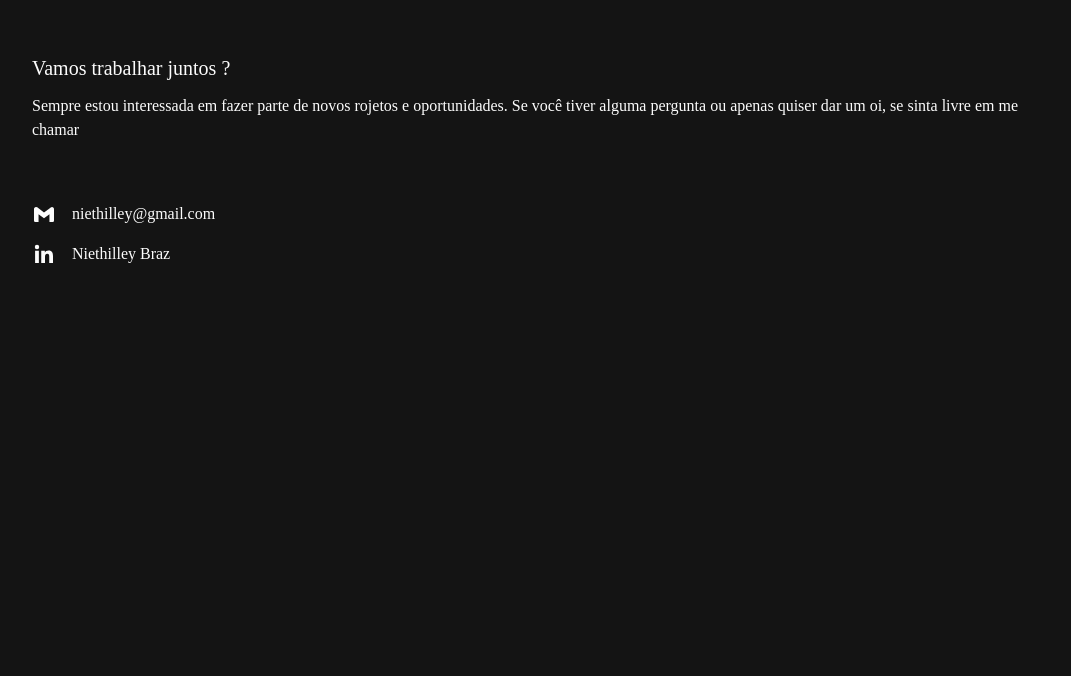
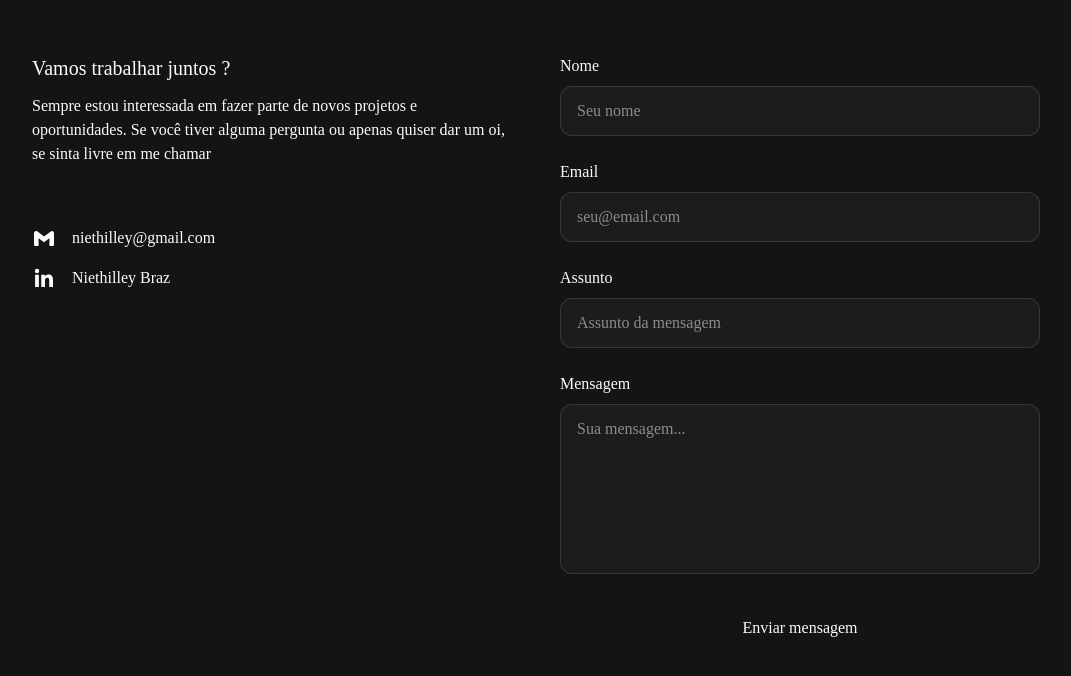
Before and after one commit to niethilleybrazz/portifolio, a React (Vite) app in the folder my-portifolio/: page / in a window 1280 px wide. Shown: the part 1872-2548 px from the top of the page, without its empty margins (104-1175 px from the left). Before the commit the page ends 2318 px from the top, so only its background shows below. Built offline with nearby package versions, Linux system fonts and the light colour scheme; the HTML template or start-up script is replaced by a standard one.

Commit message:
feat(components): implement responsive design and contact form

```diff
--- a/my-portifolio/src/components/Contact.jsx
+++ b/my-portifolio/src/components/Contact.jsx
@@ -1,29 +1,45 @@
-import React from 'react'
+import React from "react";
 import { BiLogoGmail } from "react-icons/bi";
 import { BiLogoLinkedin } from "react-icons/bi";
-import ContactForm from './ui/ContactForm';
+import ContactForm from "./ui/ContactForm";
 
 const Contact = () => {
   return (
-    <div className='py-12 px-6 md:px-12 lg:px-24 max-w-330 mx-auto mb-30 mt-25 flex'>
-        <div className="">
-            <h3 className='text-xl font-main text-font font-medium'>Vamos trabalhar juntos ?</h3>
-            <p className='text-s font-others mt-3 text-font font-light'>Sempre estou interessada em fazer parte de novos rojetos e oportunidades. Se você tiver alguma pergunta ou apenas quiser dar um oi, se sinta livre em me chamar</p>
+    <div
+      id="contact"
+      className="py-12 px-6 md:px-12 lg:px-24 max-w-330 mx-auto mb-30 mt-25 flex flex-col md:flex-row gap-12"
+    >
+      <div className="w-full md:w-1/2">
+        <h3 className="text-xl font-main text-font font-medium">
+          Vamos trabalhar juntos ?
+        </h3>
+        <p className="text-s font-others mt-3 text-font font-light">
+          Sempre estou interessada em fazer parte de novos projetos e
+          oportunidades. Se você tiver alguma pergunta ou apenas quiser dar um
+          oi, se sinta livre em me chamar
+        </p>
 
-            <div className='mt-15'>
+        <div className="mt-15">
           <a href="">
-                    <p className='flex mt-4 gap-4 items-center text-font font-main'> <BiLogoGmail className='text-2xl'/> niethilley@gmail.com</p>
+            <p className="flex mt-4 gap-4 items-center text-font font-main">
+              {" "}
+              <BiLogoGmail className="text-2xl" /> niethilley@gmail.com
+            </p>
           </a>
           <a href="">
-                    <p className='flex mt-4 gap-4 items-center text-font font-main'> <BiLogoLinkedin className='text-2xl'/>Niethilley Braz</p>
+            <p className="flex mt-4 gap-4 items-center text-font font-main">
+              {" "}
+              <BiLogoLinkedin className="text-2xl" />
+              Niethilley Braz
+            </p>
           </a>
         </div>
       </div>
-        <div className="">
-            <ContactForm/>
+      <div className="w-full md:w-1/2">
+        <ContactForm />
       </div>
     </div>
-  )
-}
+  );
+};
 
-export default Contact
+export default Contact;
--- a/my-portifolio/src/components/Header.jsx
+++ b/my-portifolio/src/components/Header.jsx
@@ -1,24 +1,56 @@
-import { BiLogoGithub } from "react-icons/bi";
-import { BiLogoLinkedin } from "react-icons/bi";
-import { BiLogoGmail } from "react-icons/bi";
+import { useState } from "react";
+import { BiLogoGithub, BiLogoLinkedin, BiLogoGmail } from "react-icons/bi";
+import { HiMenu, HiX } from "react-icons/hi"; // Novos ícones para o menu
 
 const Header = () => {
+  const [isOpen, setIsOpen] = useState(false);
+
+  const toggleMenu = () => setIsOpen(!isOpen);
+
   return (
-    <div className="mx-16 my-8 flex-row">
+    <nav className="mx-8 md:mx-16 my-8">
       <div className="flex items-center justify-between text-font">
-          <div className="text-lg font-bold font-main"><a href="https://www.linkedin.com/in/niethilleybraz/" target="_blank">Niethilley Braz</a></div>
-          <ul className="flex gap-6 font-others">
-            <li><a href="#" className="">Projetos</a></li>
-            <li><a href="#" className="">Sobre</a></li>
-            <li><a href="#" className="">Contato</a></li>
-          </ul>
-          <ul className="flex gap-3 items-center">
-              <li><a href=""><BiLogoGithub className="text-font size-5 cursor-pointer hover:scale-110 transition-transform" /></a></li>
-              <li><a href=""><BiLogoLinkedin  className="text-font size-5 cursor-pointer hover:scale-110 transition-transform" /></a></li>
-              <li><a href=""><BiLogoGmail className="text-font size-5 cursor-pointer hover:scale-110 transition-transform" /></a></li>
-          </ul>
+        <div className="text-lg font-bold font-main z-50">
+          <a href="https://www.linkedin.com/in/niethilleybraz/" target="_blank" rel="noreferrer">
+            Niethilley Braz
+          </a>
+        </div>
+
+        <ul className="hidden md:flex gap-6 font-others">
+          <li><a href="#" className="hover:text-purple transition-colors">Projetos</a></li>
+          <li><a href="#" className="hover:text-purple transition-colors">Sobre</a></li>
+          <li><a href="#" className="hover:text-purple transition-colors">Contato</a></li>
+        </ul>
+
+        <ul className="hidden sm:flex gap-3 items-center">
+          <li><a href="#"><BiLogoGithub className="text-font size-5 cursor-pointer hover:scale-110 transition-transform" /></a></li>
+          <li><a href="#"><BiLogoLinkedin className="text-font size-5 cursor-pointer hover:scale-110 transition-transform" /></a></li>
+          <li><a href="#"><BiLogoGmail className="text-font size-5 cursor-pointer hover:scale-110 transition-transform" /></a></li>
+        </ul>
+
+        <div className="md:hidden z-50" onClick={toggleMenu}>
+          {isOpen ? <HiX size={28} className="cursor-pointer" /> : <HiMenu size={28} className="cursor-pointer" />}
+        </div>
       </div>
-    </div>
+
+      <div
+        className={`fixed top-0 left-0 w-full h-screen bg-secondary-bg text-font flex flex-col items-center justify-center gap-8 transition-transform duration-300 ease-in-out z-40 ${
+          isOpen ? "translate-x-0" : "translate-x-full"
+        } md:hidden`}
+      >
+        <ul className="flex flex-col items-center gap-8 text-xl font-others">
+          <li><a href="#" onClick={toggleMenu}>Projetos</a></li>
+          <li><a href="#" onClick={toggleMenu}>Sobre</a></li>
+          <li><a href="#" onClick={toggleMenu}>Contato</a></li>
+        </ul>
+
+        <ul className="flex gap-6 items-center">
+          <li><a href="#"><BiLogoGithub size={30} /></a></li>
+          <li><a href="#"><BiLogoLinkedin size={30} /></a></li>
+          <li><a href="#"><BiLogoGmail size={30} /></a></li>
+        </ul>
+      </div>
+    </nav>
   );
 };
 
--- a/my-portifolio/src/components/Hero.jsx
+++ b/my-portifolio/src/components/Hero.jsx
@@ -1,30 +1,39 @@
 import { RiArrowDownWideLine } from "react-icons/ri";
 import { GrLocation } from "react-icons/gr";
-import photograph from '../assets/photograph.png';
+import photograph from "../assets/photograph.png";
 
 const Hero = () => {
   return (
-    <div className="min-h-[80vh] flex flex-col items-center justify-center relative animate-fade-in">
-      <div className="flex items-center justify-center text-left gap-8 z-10 relative">
+    <div className="min-h-[80vh] flex flex-col items-center justify-center relative animate-fade-in py-12">
+      <div className="flex items-center justify-center text-left gap-8 z-10 relative px-6">
         <div className="absolute inset-25 pointer-events-none [background:radial-gradient(circle_at_center,var(--color-main-bg)_0%,transparent_10%)] opacity-80 -z-10" />
 
-        <div className="flex gap-30">
-          <img src={photograph} alt="" className="w-68 h-100 object-fill rounded-xl"/>
+        <div className="flex flex-col md:flex-row gap-8 md:gap-30 items-center">
+          <img
+            src={photograph}
+            alt=""
+            className="w-48 h-64 md:w-68 md:h-100 object-fill rounded-xl"
+          />
 
-          <div className="max-w-140">
-            <h1 className=" text-font font-main text-2xl font-medium relative">
+          <div className="max-w-full md:max-w-140 text-center md:text-left">
+            <h1 className="text-font font-main text-2xl font-medium relative">
               Desenvolvedora full-stack
             </h1>
-            <p className="flex items-center text-font gap-1 font-medium font-main mt-2"><GrLocation /> Uberlândia - MG</p>
-            <h2 className="text-s text-font-secondary font-others relative mt-15">
-              Movida a café e apaixonada por tecnologia, desenvolvo aplicações web focadas em entregar experiências fluidas e soluções eficientes.
+            <p className="flex items-center justify-center md:justify-start text-font gap-1 font-medium font-main mt-2">
+              <GrLocation /> Uberlândia - MG
+            </p>
+            <h2 className="text-s text-font-secondary font-others relative mt-8 md:mt-15">
+              Movida a café e apaixonada por tecnologia, desenvolvo aplicações
+              web focadas em entregar experiências fluidas e soluções
+              eficientes.
             </h2>
-            <a href="">
-              <button className="mt-30 py-2 px-20 text-font-secondary font-main border-2 rounded-xl cursor-pointer border-borders hover:text-font hover:border-font">Vamos conversar</button>
+            <a href="#contact">
+              <button className="mt-8 md:mt-30 py-2 px-20 text-font-secondary font-main border-2 rounded-xl cursor-pointer border-borders hover:text-font hover:border-font">
+                Vamos conversar
+              </button>
             </a>
           </div>
         </div>
-
       </div>
     </div>
   );
--- a/my-portifolio/src/components/ui/ContactForm.jsx
+++ b/my-portifolio/src/components/ui/ContactForm.jsx
@@ -1,11 +1,104 @@
-import React, { useState } from 'react'
+import React, { useState } from "react";
 
 const ContactForm = () => {
+  const [formData, setFormData] = useState({
+    name: "",
+    email: "",
+    subject: "",
+    message: "",
+  });
+
+  const handleChange = (e) => {
+    const { name, value } = e.target;
+    setFormData((prev) => ({
+      ...prev,
+      [name]: value,
+    }));
+  };
+
+  const handleSubmit = (e) => {
+    e.preventDefault();
+    console.log("Formulário enviado:", formData);
+    alert("Mensagem enviada com sucesso!");
+    setFormData({ name: "", email: "", subject: "", message: "" });
+  };
+
   return (
-    <div>
+    <div className="w-full">
+      <form onSubmit={handleSubmit} className="space-y-6">
+        <div>
+          <label htmlFor="name" className="block font-main text-font mb-2">
+            Nome
+          </label>
+          <input
+            type="text"
+            id="name"
+            name="name"
+            value={formData.name}
+            onChange={handleChange}
+            required
+            className="w-full px-4 py-3 rounded-xl bg-secondary-bg border border-borders text-font font-main focus:outline-none focus:border-font"
+            placeholder="Seu nome"
+          />
+        </div>
 
+        <div>
+          <label htmlFor="email" className="block font-main text-font mb-2">
+            Email
+          </label>
+          <input
+            type="email"
+            id="email"
+            name="email"
+            value={formData.email}
+            onChange={handleChange}
+            required
+            className="w-full px-4 py-3 rounded-xl bg-secondary-bg border border-borders text-font font-main focus:outline-none focus:border-font"
+            placeholder="seu@email.com"
+          />
+        </div>
+
+        <div>
+          <label htmlFor="subject" className="block font-main text-font mb-2">
+            Assunto
+          </label>
+          <input
+            type="text"
+            id="subject"
+            name="subject"
+            value={formData.subject}
+            onChange={handleChange}
+            required
+            className="w-full px-4 py-3 rounded-xl bg-secondary-bg border border-borders text-font font-main focus:outline-none focus:border-font"
+            placeholder="Assunto da mensagem"
+          />
+        </div>
+
+        <div>
+          <label htmlFor="message" className="block font-main text-font mb-2">
+            Mensagem
+          </label>
+          <textarea
+            id="message"
+            name="message"
+            value={formData.message}
+            onChange={handleChange}
+            required
+            rows={6}
+            className="w-full px-4 py-3 rounded-xl bg-secondary-bg border border-borders text-font font-main focus:outline-none focus:border-font resize-none"
+            placeholder="Sua mensagem..."
+          />
+        </div>
+
+        <button
+          type="submit"
+          className="w-full py-3 px-6 text-font font-main rounded-xl hover:opacity-90 transition-opacity"
+        >
+          Enviar mensagem
+        </button>
+      </form>
     </div>
-  )
-}
+  );
+};
 
-export default ContactForm
+export default ContactForm;
```
Lines whose indentation alone changed are shown as unchanged.
